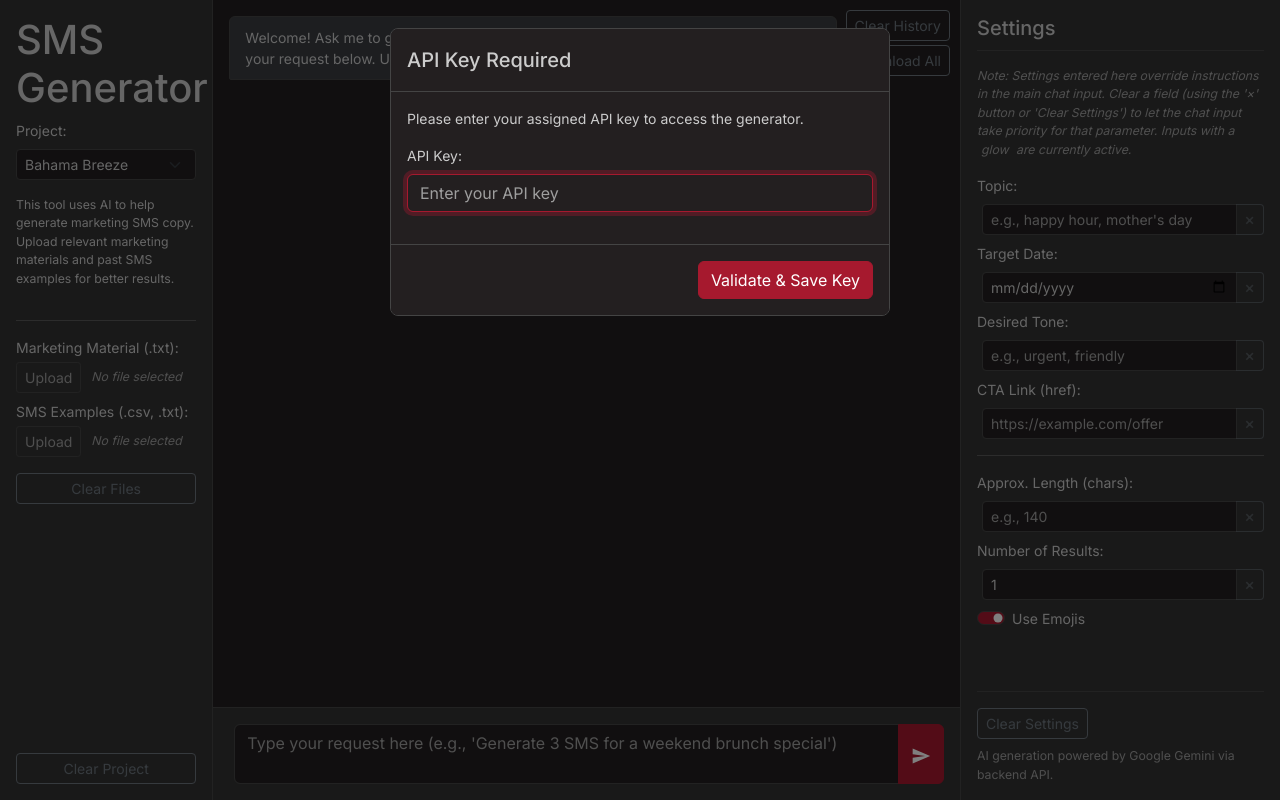
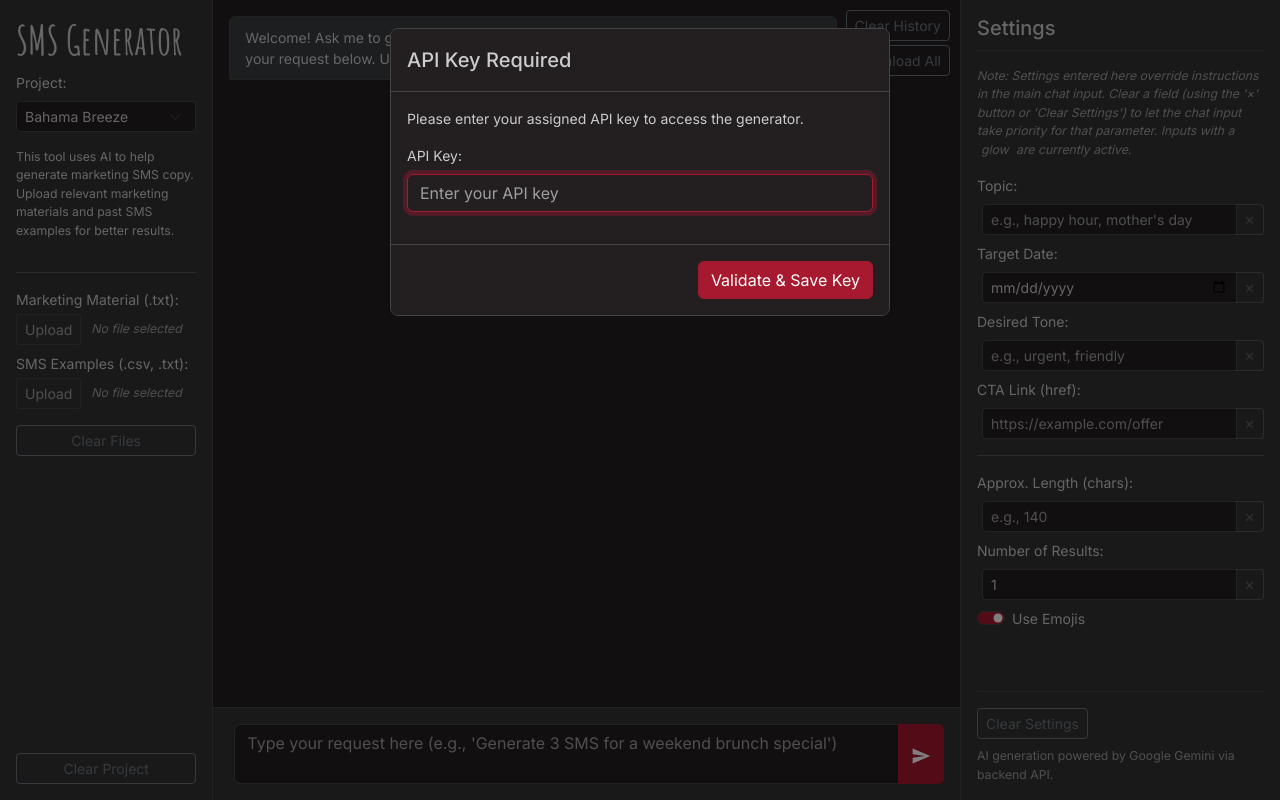
Before and after one commit to blakemckinniss/sms-generator-frontend, a plain HTML site: page index.html in a window 1280 px wide. Drawn offline with Linux system fonts and the light colour scheme.

Commit message:
Update index.html

```diff
--- a/index.html
+++ b/index.html
@@ -10,6 +10,10 @@
     <link rel="preconnect" href="https://fonts.googleapis.com">
     <link rel="preconnect" href="https://fonts.gstatic.com" crossorigin>
     <link href="https://fonts.googleapis.com/css2?family=Inter:wght@400;500;700&display=swap" rel="stylesheet">
+
+    <link rel="preconnect" href="https://fonts.googleapis.com">
+    <link rel="preconnect" href="https://fonts.gstatic.com" crossorigin>
+    <link href="https://fonts.googleapis.com/css2?family=Amatic+SC:wght@400;700&family=Shadows+Into+Light&display=swap" rel="stylesheet">
     <!-- Local CSS (Keep for overrides/custom styles) -->
     <link rel="stylesheet" href="style.min.css">
 </head>
@@ -18,7 +22,7 @@
         <div class="row g-0 flex-grow-1">
             <!-- Left Sidebar -->
             <aside class="col-12 col-md-2 bg-light p-3 d-flex flex-column sidebar left-sidebar">
-                 <h1>SMS Generator</h1>
+                 <h1 style="font-family: 'Amatic SC', sans-serif; font-weight: 700;">SMS Generator</h1>
                  <div class="project-selector mb-3">
                      <label for="project" class="form-label">Project:</label>
                      <select id="project" name="project" class="form-select form-select-sm">
```
